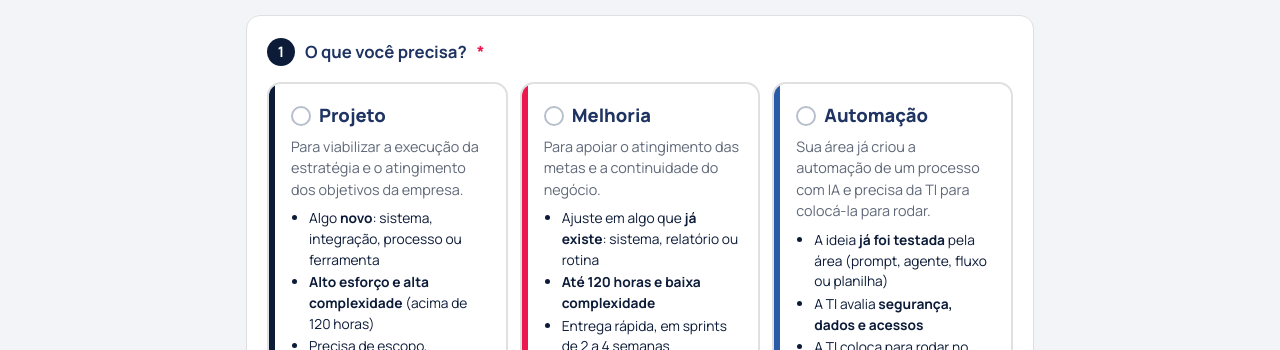
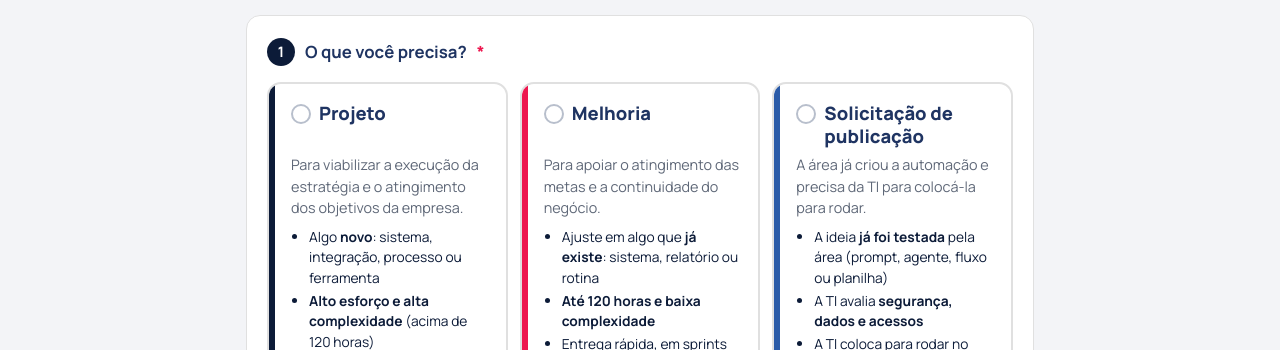
Before and after one commit to PMO-JCESA/SOLICIT_PROJ_MELHORIAS, a plain HTML site: page index.html in a window 1280 px wide. Shown: the part 450-800 px from the top of the page. Drawn offline with Linux system fonts and the light colour scheme.

Commit message:
Add files via upload

```diff
--- a/index.html
+++ b/index.html
@@ -73,8 +73,8 @@
   .tipo input{position:absolute;opacity:0;pointer-events:none}
   .tipo:has(input:checked){border-color:var(--brand);box-shadow:0 8px 22px rgba(12,27,56,.12)}
   .tipo.mel:has(input:checked){border-color:var(--accent)}
-  .tipo .t{font-size:1.15rem;font-weight:800;color:var(--brand-dark);display:flex;align-items:center;gap:8px}
-  .tipo .check{width:20px;height:20px;border-radius:50%;border:2px solid #b8bfcc;display:inline-flex;align-items:center;justify-content:center;font-size:.75rem;color:#fff}
+  .tipo .t{font-size:1.15rem;font-weight:800;color:var(--brand-dark);display:flex;align-items:flex-start;gap:8px;line-height:1.25;min-height:2.5em}
+  .tipo .check{flex:none;margin-top:2px;width:20px;height:20px;border-radius:50%;border:2px solid #b8bfcc;display:inline-flex;align-items:center;justify-content:center;font-size:.75rem;color:#fff}
   .tipo:has(input:checked) .check{background:var(--brand);border-color:var(--brand)}
   .tipo.mel:has(input:checked) .check{background:var(--accent);border-color:var(--accent)}
   .tipo p{margin:6px 0 8px;color:var(--muted);font-size:.9rem}
@@ -196,9 +196,9 @@
             <span class="rota">Na aprovação: Convertido em Melhoria</span>
           </label>
           <label class="tipo aut">
-            <input type="radio" name="tipo" value="Automação">
-            <span class="t"><span class="check">✓</span> Automação</span>
-            <p>Sua área já criou a automação de um processo com IA e precisa da TI para colocá-la para rodar.</p>
+            <input type="radio" name="tipo" value="Solicitação de publicação">
+            <span class="t"><span class="check">✓</span> Solicitação de publicação</span>
+            <p>A área já criou a automação e precisa da TI para colocá-la para rodar.</p>
             <ul>
               <li>A ideia <b>já foi testada</b> pela área (prompt, agente, fluxo ou planilha)</li>
               <li>A TI avalia <b>segurança, dados e acessos</b></li>
@@ -554,7 +554,7 @@
   }));
 
   // ====== Tipo: Automação usa um formulário próprio (blocos 3 a 5) ======
-  const ehAut = () => form.querySelector('[name="tipo"]:checked')?.value === 'Automação';
+  const ehAut = () => form.querySelector('[name="tipo"]:checked')?.value === 'Solicitação de publicação';
   function trocarGrupo(){ $('#grpAUT').hidden = !ehAut(); $('#grpPM').hidden = ehAut(); }
   form.querySelectorAll('[name="tipo"]').forEach(r => r.addEventListener('change', trocarGrupo));
 
@@ -661,7 +661,7 @@
       $('#doneTitle').textContent = AJ.id ? 'Complemento enviado!' : 'Solicitação enviada!';
       $('#doneMsg').innerHTML = AJ.id
         ? `Obrigado. Sua solicitação <b>${esc(titulo)}</b> voltou para análise do PMO com o status <b>Pré escopo (Em Análise)</b>. Você receberá o retorno por e-mail.`
-        : `${tipo === 'Projeto' ? 'Seu <b>projeto</b>' : tipo === 'Automação' ? 'Sua <b>automação</b>' : 'Sua <b>melhoria</b>'} <b>${esc(titulo)}</b> foi ${tipo === 'Projeto' ? 'registrado' : 'registrada'} com o status <b>Pré escopo (Em Análise)</b>. O PMO vai analisar e você receberá o retorno por e-mail em <b>${esc(valor('email'))}</b>.`;
+        : `${tipo === 'Projeto' ? 'Seu <b>projeto</b>' : tipo === 'Solicitação de publicação' ? 'Sua <b>solicitação de publicação</b>' : 'Sua <b>melhoria</b>'} <b>${esc(titulo)}</b> foi ${tipo === 'Projeto' ? 'registrado' : 'registrada'} com o status <b>Pré escopo (Em Análise)</b>. O PMO vai analisar e você receberá o retorno por e-mail em <b>${esc(valor('email'))}</b>.`;
       if (PROTOTIPO) $('#doneMsg').innerHTML += '<br><br><i>(Protótipo: nada foi enviado.)</i>';
       mostrar('#doneView');
     } catch (err) {
@@ -707,7 +707,7 @@
     const MAPA_AUT = { 'Custo / orçamento': ['aut_horas'], 'Benefícios': ['aut_horas','aut_beneficio'],
       'Escopo': ['aut_processo','aut_hoje','aut_faz','aut_ferramentas','aut_estagio','aut_link'], 'Prazo': ['aut_frequencia'],
       'Processos impactados': ['aut_sistemas','aut_dados'], 'Riscos': ['aut_revisao','aut_falha','aut_dados'], 'Outros': [] };
-    const mapa = campos.tipo === 'Automação' ? MAPA_AUT : MAPA;
+    const mapa = campos.tipo === 'Solicitação de publicação' ? MAPA_AUT : MAPA;
     pend.forEach(x => (mapa[x] || []).forEach(n => form.querySelector(`[name="${n}"]`)?.closest('.f')?.classList.add('pend')));
     $('#ajusteBox').hidden = false;
     $('#ajusteBox textarea').required = true;
```
